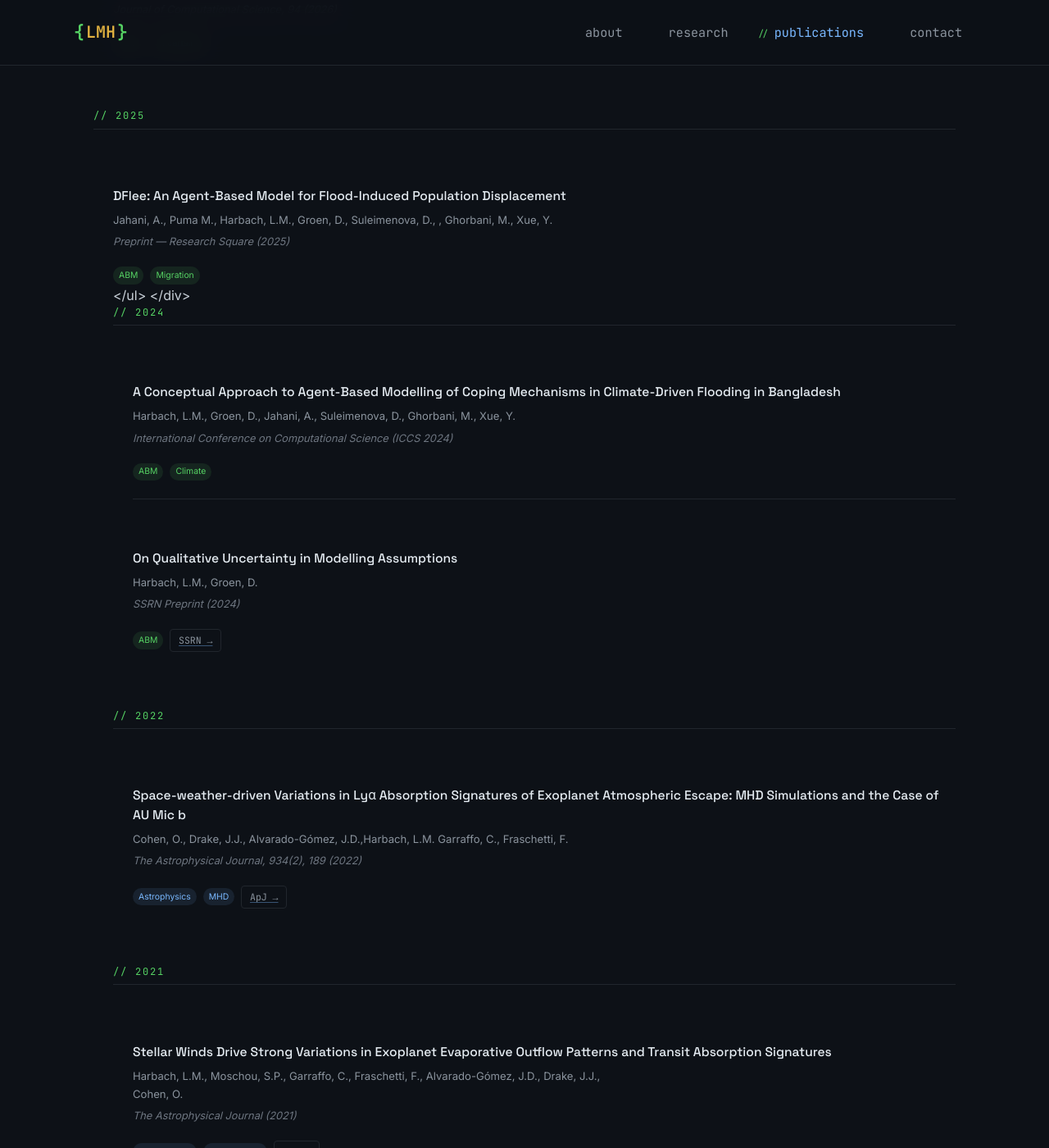
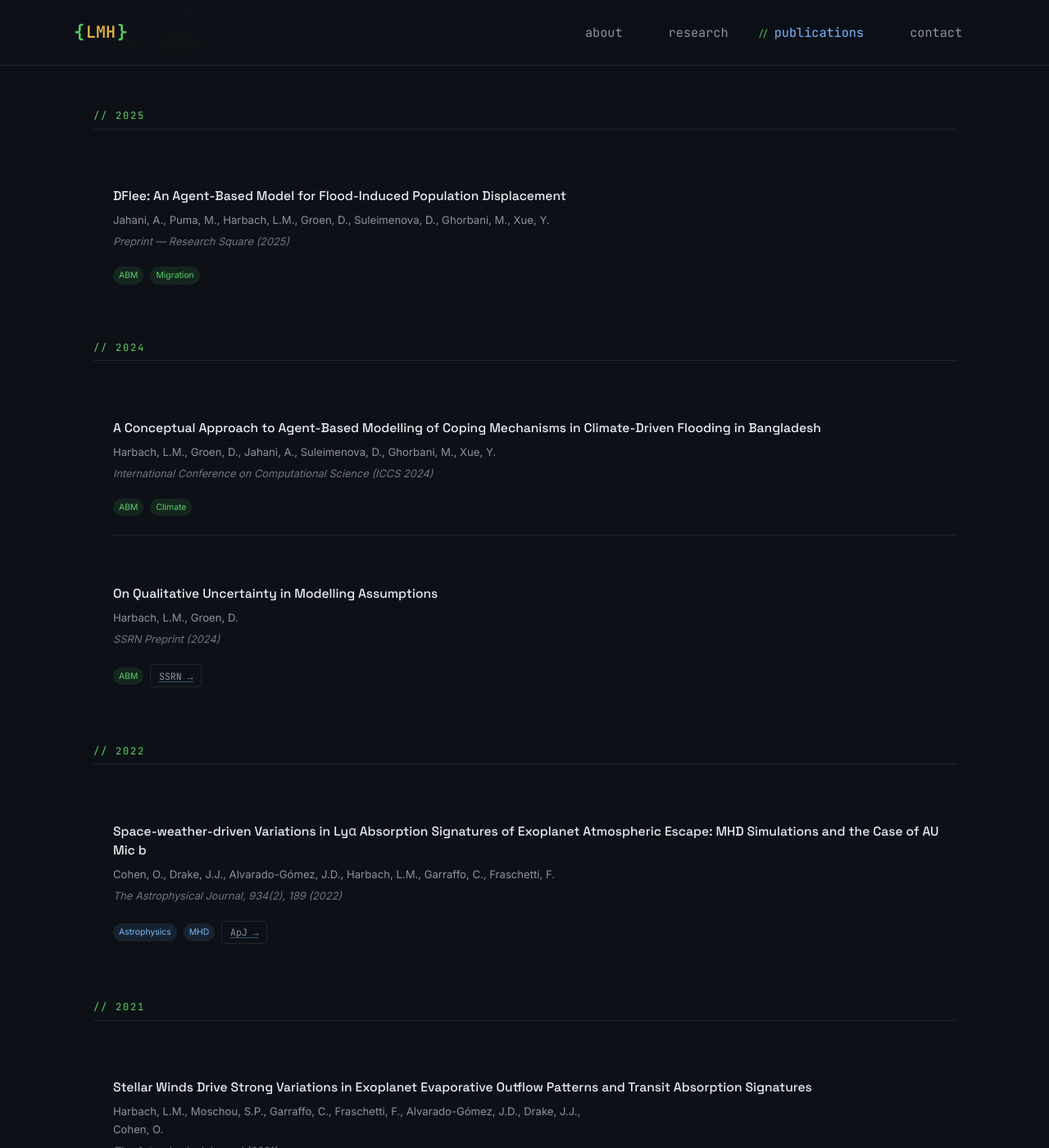
Before and after one commit to lauraharbach/lauraharbach.github.io, a Jekyll site: the page built from _pages/publications.md, in a window 1280 px wide and 1400 px high, scrolled down 500 px. Shown: the whole window at 82% size. Built offline with Jekyll 4.4.1, drawn with Linux system fonts in a browser that asks for light colours.

Commit message:
Correcting div tags. Fix author formatting in publications list

```diff
--- a/_pages/publications.md
+++ b/_pages/publications.md
@@ -28,12 +28,13 @@
   <ul class="full-pub-list">
     <li class="full-pub-item">
       <h3>DFlee: An Agent-Based Model for Flood-Induced Population Displacement</h3>
-      <p class="pub-authors">Jahani, A., Puma M., Harbach, L.M., Groen, D., Suleimenova, D., , Ghorbani, M., Xue, Y.</p>
+      <p class="pub-authors">Jahani, A., Puma, M., Harbach, L.M., Groen, D., Suleimenova, D., Ghorbani, M., Xue, Y.</p>
       <p class="pub-venue">Preprint — Research Square (2025)</p>
       <div class="pub-actions">
         <span class="pub-tag abm" style="font-size:0.65rem;padding:0.12rem 0.44rem;border-radius:99px;background:rgba(86,211,100,0.1);color:#56D364;">ABM</span>
         <span class="pub-tag abm" style="font-size:0.65rem;padding:0.12rem 0.44rem;border-radius:99px;background:rgba(86,211,100,0.1);color:#56D364;">Migration</span>
       </div>
+    </li>
   </ul>
 </div>
 
@@ -66,7 +67,7 @@
   <ul class="full-pub-list">
     <li class="full-pub-item">
       <h3>Space-weather-driven Variations in Ly&alpha; Absorption Signatures of Exoplanet Atmospheric Escape: MHD Simulations and the Case of AU Mic b</h3>
-      <p class="pub-authors"> Cohen, O., Drake, J.J., Alvarado-Gómez, J.D.,Harbach, L.M. Garraffo, C., Fraschetti, F. </p>
+      <p class="pub-authors">Cohen, O., Drake, J.J., Alvarado-Gómez, J.D., Harbach, L.M., Garraffo, C., Fraschetti, F.</p>
       <p class="pub-venue">The Astrophysical Journal, 934(2), 189 (2022)</p>
       <div class="pub-actions">
         <span class="pub-tag astro" style="font-size:0.65rem;padding:0.12rem 0.44rem;border-radius:99px;background:rgba(121,184,255,0.1);color:#79B8FF;">Astrophysics</span>
```
